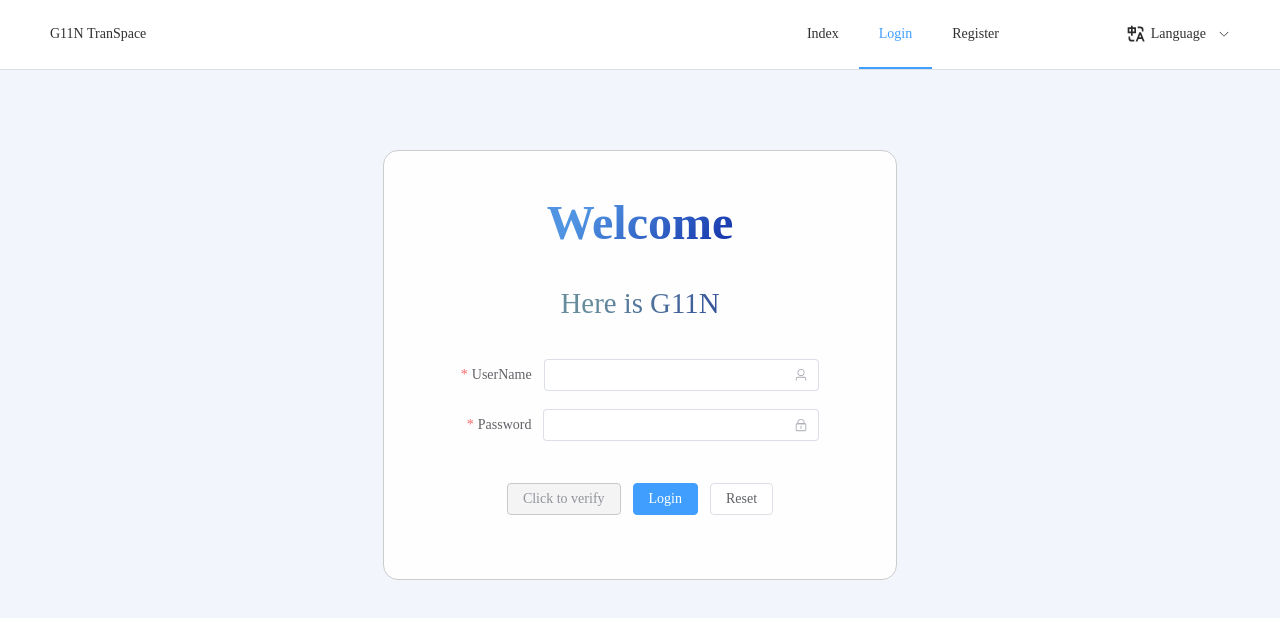
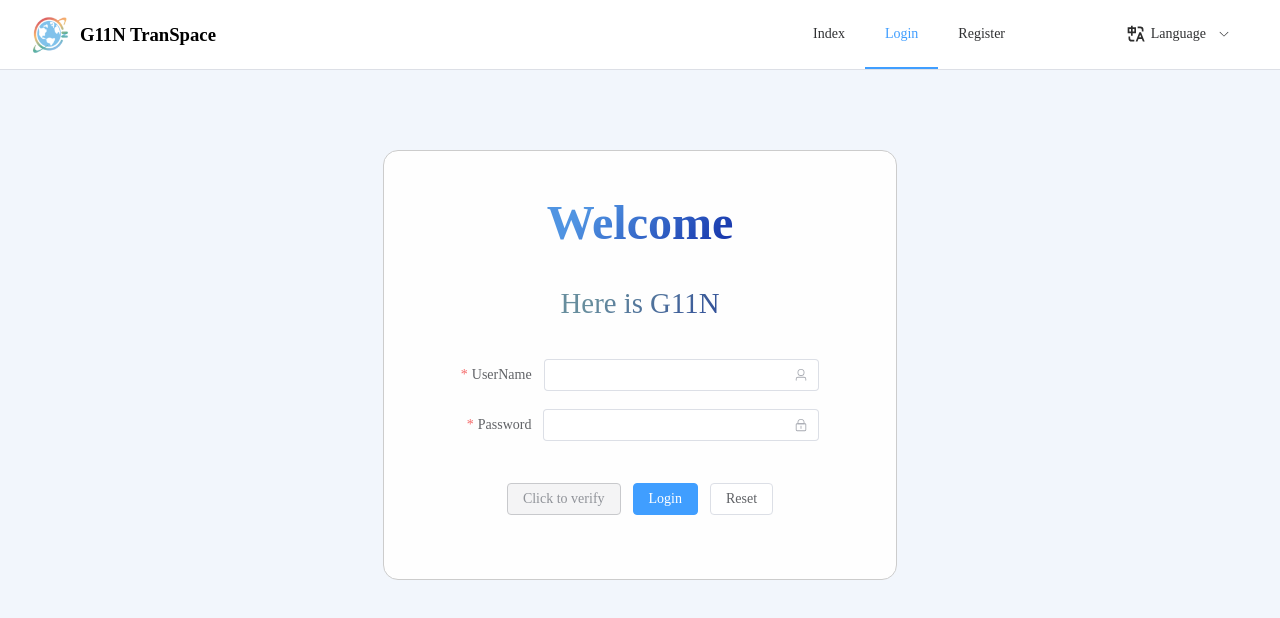
Before and after one commit to cloudmoonocus/translate-homework, a Vue app: page /signin in a window 1280 px wide. Shown: the top 618 px of the page. Built offline with nearby package versions, Linux system fonts and the light colour scheme; what axios-retry would draw is missing.

Commit message:
✨ 更改顶部logo | 修改logo类型

```diff
--- a/index.html
+++ b/index.html
@@ -2,16 +2,16 @@
 <html lang="en">
     <head>
         <meta charset="UTF-8" />
-		<link rel="icon" href="/favicon.ico" />
+        <link rel="icon" href="/favicon.png" />
         <meta name="viewport" content="width=device-width, initial-scale=1.0" />
         <title>G11N TranSpace</title>
     </head>
     <body>
         <noscript>
-			<strong
-				>We're sorry but your browser doesn't work properly without JavaScript enabled. Please enable it to
-				continue.</strong
-			>
+            <strong>
+                We're sorry but your browser doesn't work properly without JavaScript enabled. Please enable it to
+                continue.
+            </strong>
         </noscript>
         <div id="app"></div>
         <script type="module" src="/src/main.js"></script>
--- a/src/components/Header.vue
+++ b/src/components/Header.vue
@@ -1,7 +1,11 @@
 <template>
     <el-menu :default-active="activeIndex" class="menu" mode="horizontal" :ellipsis="false" :router="true" v-if="showKey">
         <!-- logo -->
-        <el-menu-item index="/home">G11N TranSpace</el-menu-item>
+        <div style="display: flex; align-items: center;cursor: pointer;" @click="$router.push('/')">
+            <img src="/favicon.png" alt="g11n" style="width: 40px;height: 40px;">
+            <h3 style="margin-left: 10px;">G11N TranSpace</h3>
+        </div>
+        <!-- <el-menu-item index="/home">G11N TranSpace</el-menu-item> -->
         <!-- 占位 -->
         <div class="flex-grow" />
         <!-- 首页 -->
```
Also changed, not shown: public/favicon.png (added), 1 other file (tests, documents, lock files or other folders). Lines whose indentation alone changed are shown as unchanged.
